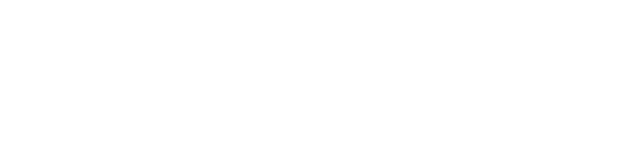
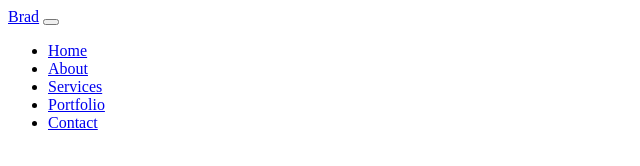
Before and after one commit to RusoDotExe/RusoDotExe.github.io, a plain HTML site: page index.html in a window 1280 px wide. Shown: the whole page, without its empty margins (0-640 px from the left). Drawn offline with Linux system fonts and the light colour scheme.

Commit message:
Update index.html

```diff
--- a/index.html
+++ b/index.html
@@ -4,9 +4,36 @@
     <meta charset="UTF-8">
     <meta http-equiv="X-UA-Compatible" content="IE=edge">
     <meta name="viewport" content="width=device-width, initial-scale=1.0">
-    <title>Document</title>
+    <title>Portfolio</title>
 </head>
 <body>
+    <nav class="navbar navbar-expand-lg fixed-top navbarScroll">
+        <div class="container">
+            <a class="navbar-brand" href="#">Brad</a>
+            <button class="navbar-toggler" type="button" data-bs-toggle="collapse" data-bs-target="#navbarSupportedContent" aria-controls="navbarSupportedContent" aria-expanded="false" aria-label="Toggle navigation">
+                <span class="navbar-toggler-icon"></span>
+            </button>
+            <div class="collapse navbar-collapse" id="navbarSupportedContent">
+                <ul class="navbar-nav ms-auto">
+                    <li class="nav-item active">
+                        <a class="nav-link" href="#home">Home</a>
+                    </li>
+                    <li class="nav-item">
+                        <a class="nav-link" href="#about">About</a>
+                    </li>
+                    <li class="nav-item">
+                        <a class="nav-link" href="#services">Services</a>
+                    </li>
+                    <li class="nav-item">
+                        <a class="nav-link" href="#portfolio">Portfolio</a>
+                    </li>
+                    <li class="nav-item">
+                        <a class="nav-link" href="#contact">Contact</a>
+                    </li>
+                </ul>
 
+            </div>
+        </div>
+    </nav>
 </body>
 </html>
```
